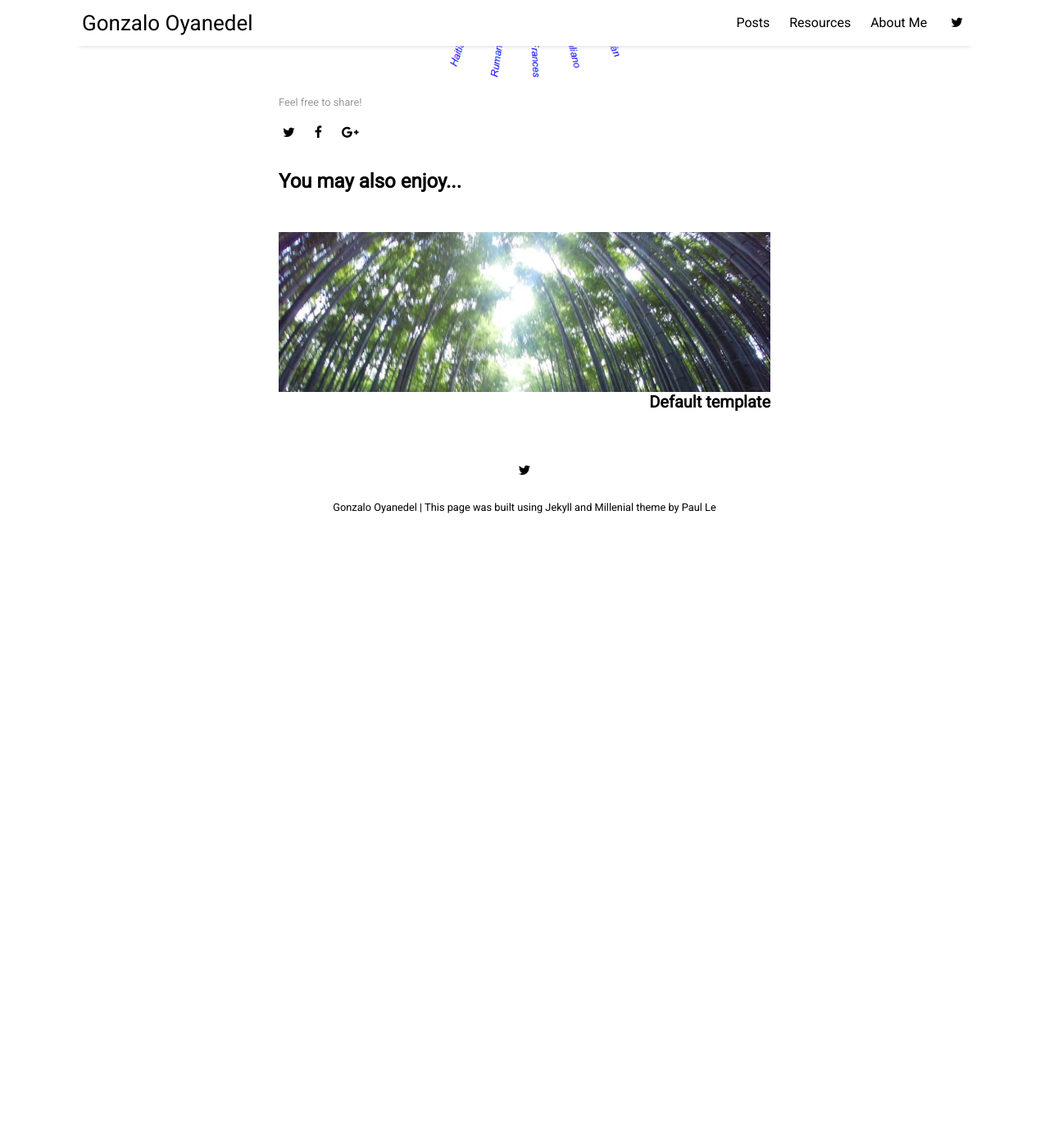
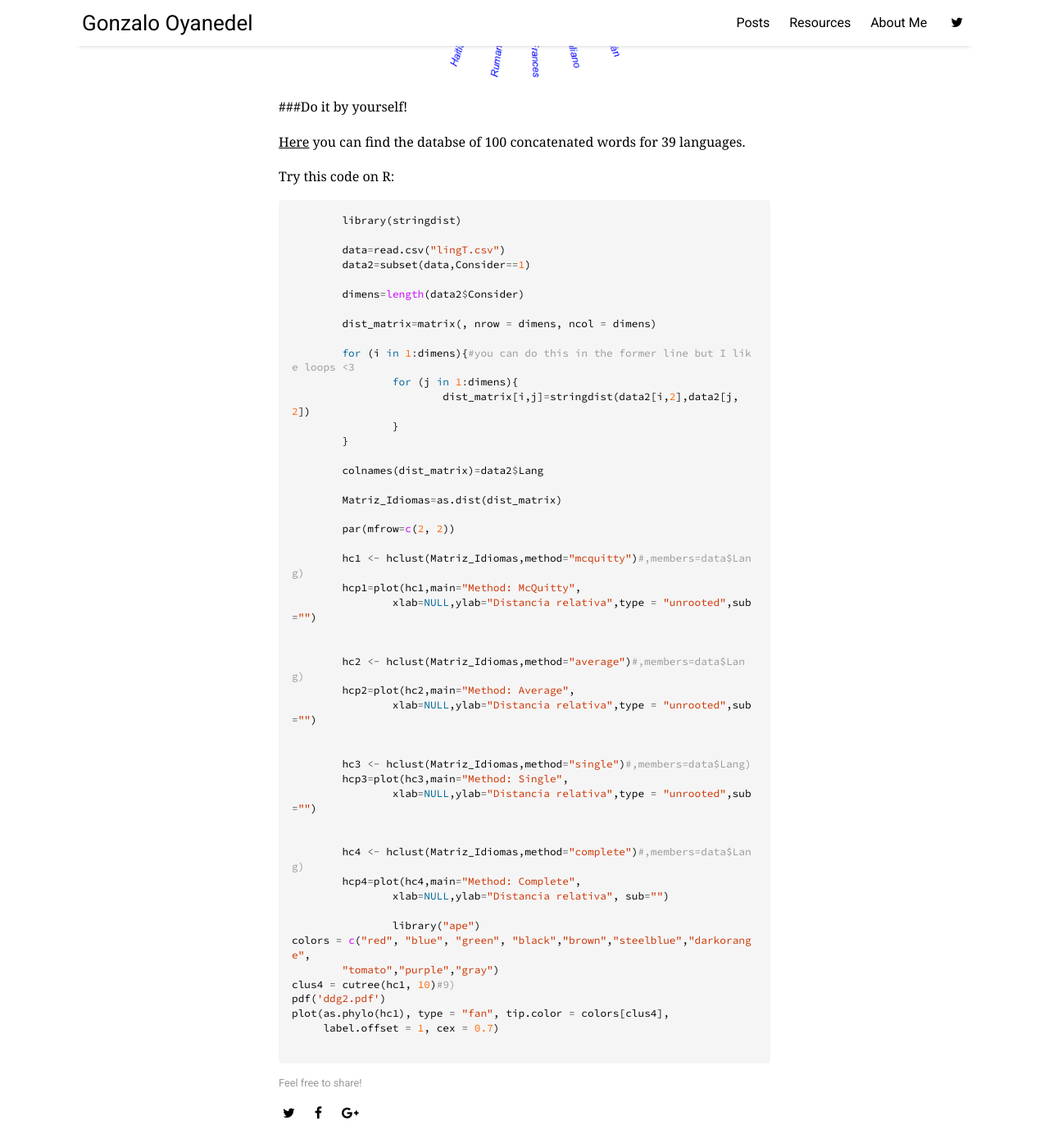
Before and after one commit to goyanedelv/goyanedelv.github.io, a Jekyll site: the page built from _posts/2018-02-21-example-of-hierarchical-clustering.md, in a window 1280 px wide and 1400 px high, scrolled down 2940 px. Shown: the whole window at 82% size. Built offline with Jekyll 4.4.1, drawn with Linux system fonts in a browser that asks for light colours; nearby versions of some CDN libraries; before the commit the page ends 3597 px from its top, so only the background shows below that.

Commit message:
Add files via upload

````diff
--- a/_posts/2018-02-21-example-of-hierarchical-clustering.md
+++ b/_posts/2018-02-21-example-of-hierarchical-clustering.md
@@ -29,3 +29,60 @@ My guess is that McQuitty methods does a wonderful job comparing to the actual e
 This is just my favourite dendrogram ;)
 
 <img src="{{ site.github.url }}/assets/img/dendrogram.png">
+
+
+###Do it by yourself!
+
+[Here](https://goyanedelv.github.io/assets/documents/lingT.csv) you can find the databse of 100 concatenated words for 39 languages.
+
+Try this code on R:
+```R
+	library(stringdist)
+
+	data=read.csv("lingT.csv")
+	data2=subset(data,Consider==1)
+
+	dimens=length(data2$Consider)
+
+	dist_matrix=matrix(, nrow = dimens, ncol = dimens)
+
+	for (i in 1:dimens){#you can do this in the former line but I like loops <3
+		for (j in 1:dimens){
+			dist_matrix[i,j]=stringdist(data2[i,2],data2[j,2])
+		}
+	}
+
+	colnames(dist_matrix)=data2$Lang
+
+	Matriz_Idiomas=as.dist(dist_matrix)
+
+	par(mfrow=c(2, 2))
+
+	hc1 <- hclust(Matriz_Idiomas,method="mcquitty")#,members=data$Lang)
+	hcp1=plot(hc1,main="Method: McQuitty",
+		xlab=NULL,ylab="Distancia relativa",type = "unrooted",sub="")
+
+
+	hc2 <- hclust(Matriz_Idiomas,method="average")#,members=data$Lang)
+	hcp2=plot(hc2,main="Method: Average",
+		xlab=NULL,ylab="Distancia relativa",type = "unrooted",sub="")
+
+
+	hc3 <- hclust(Matriz_Idiomas,method="single")#,members=data$Lang)
+	hcp3=plot(hc3,main="Method: Single",
+		xlab=NULL,ylab="Distancia relativa",type = "unrooted",sub="")
+
+
+	hc4 <- hclust(Matriz_Idiomas,method="complete")#,members=data$Lang)
+	hcp4=plot(hc4,main="Method: Complete",
+		xlab=NULL,ylab="Distancia relativa", sub="")
+
+		library("ape")
+colors = c("red", "blue", "green", "black","brown","steelblue","darkorange",
+	"tomato","purple","gray")
+clus4 = cutree(hc1, 10)#9)
+pdf('ddg2.pdf')
+plot(as.phylo(hc1), type = "fan", tip.color = colors[clus4],
+     label.offset = 1, cex = 0.7)
+
+```
````
